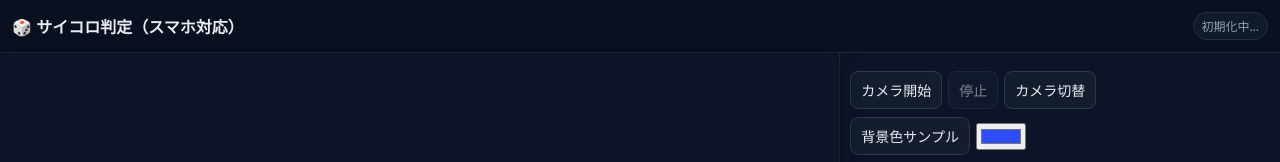
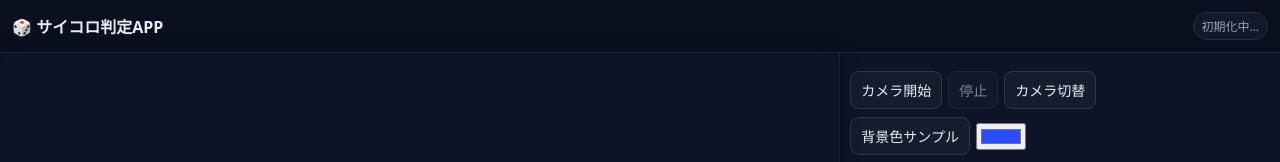
Before and after one commit to itogakuto/statistics, a plain HTML site: page index.html in a window 1280 px wide. Shown: the top 162 px of the page. Drawn offline with Linux system fonts and the light colour scheme.

Commit message:
edited texts

```diff
--- a/index.html
+++ b/index.html
@@ -3,7 +3,7 @@
 <head>
   <meta charset="utf-8" />
   <meta name="viewport" content="width=device-width, initial-scale=1" />
-  <title>サイコロ判定デモ (スマホ対応)</title>
+  <title>サイコロ判定APP</title>
   <style>
     :root { --bg: #0b1020; --fg: #e8edf2; --muted:#93a1b1; --accent:#70e1ff; }
     html, body { margin: 0; height: 100%; background: var(--bg); color: var(--fg); font-family: system-ui, -apple-system, 'Segoe UI', Roboto, sans-serif; }
@@ -38,7 +38,7 @@
 </head>
 <body>
   <header>
-    <h1>🎲 サイコロ判定（スマホ対応）</h1>
+    <h1>🎲 サイコロ判定APP</h1>
     <span id="status" class="pill">初期化中…</span>
   </header>
 
```
